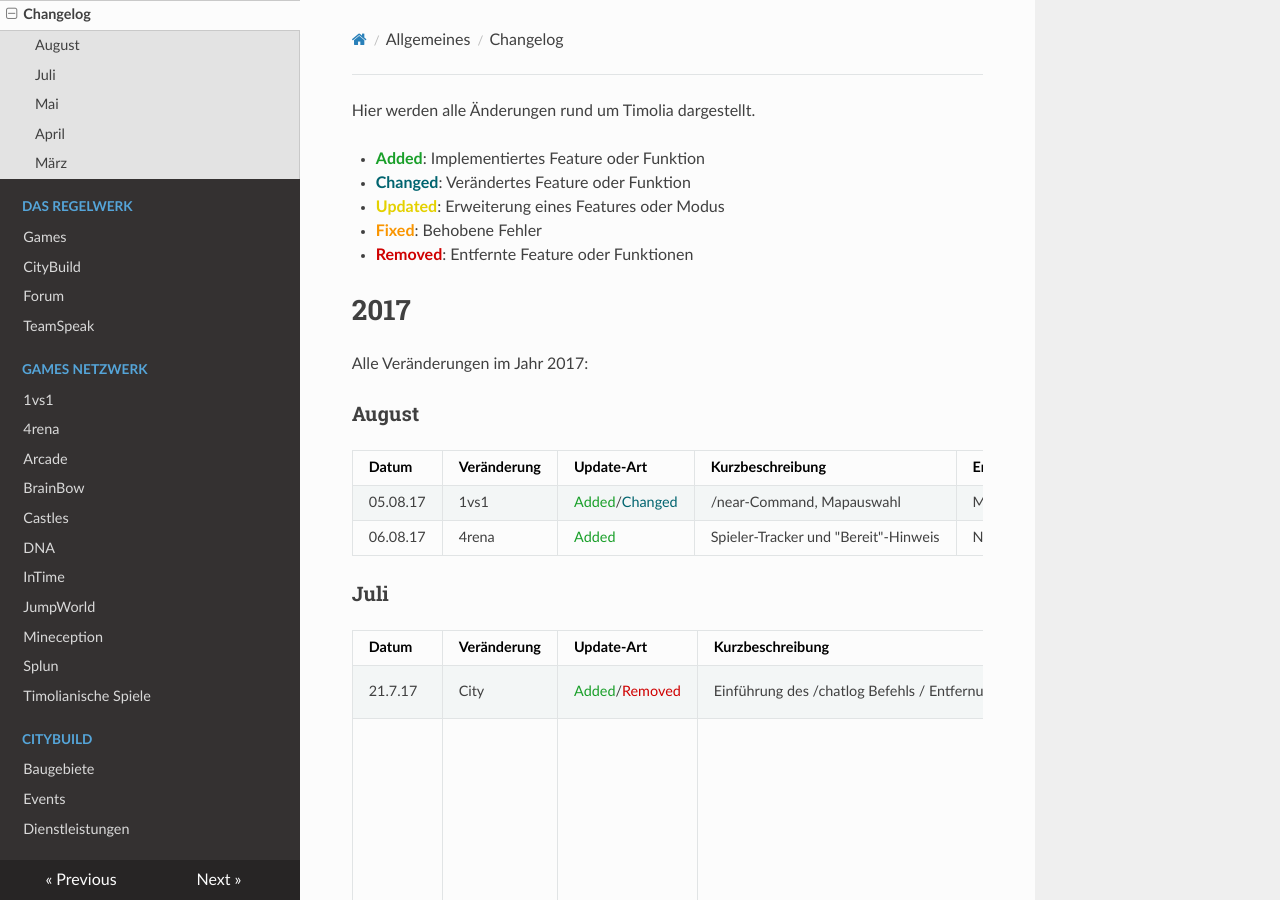
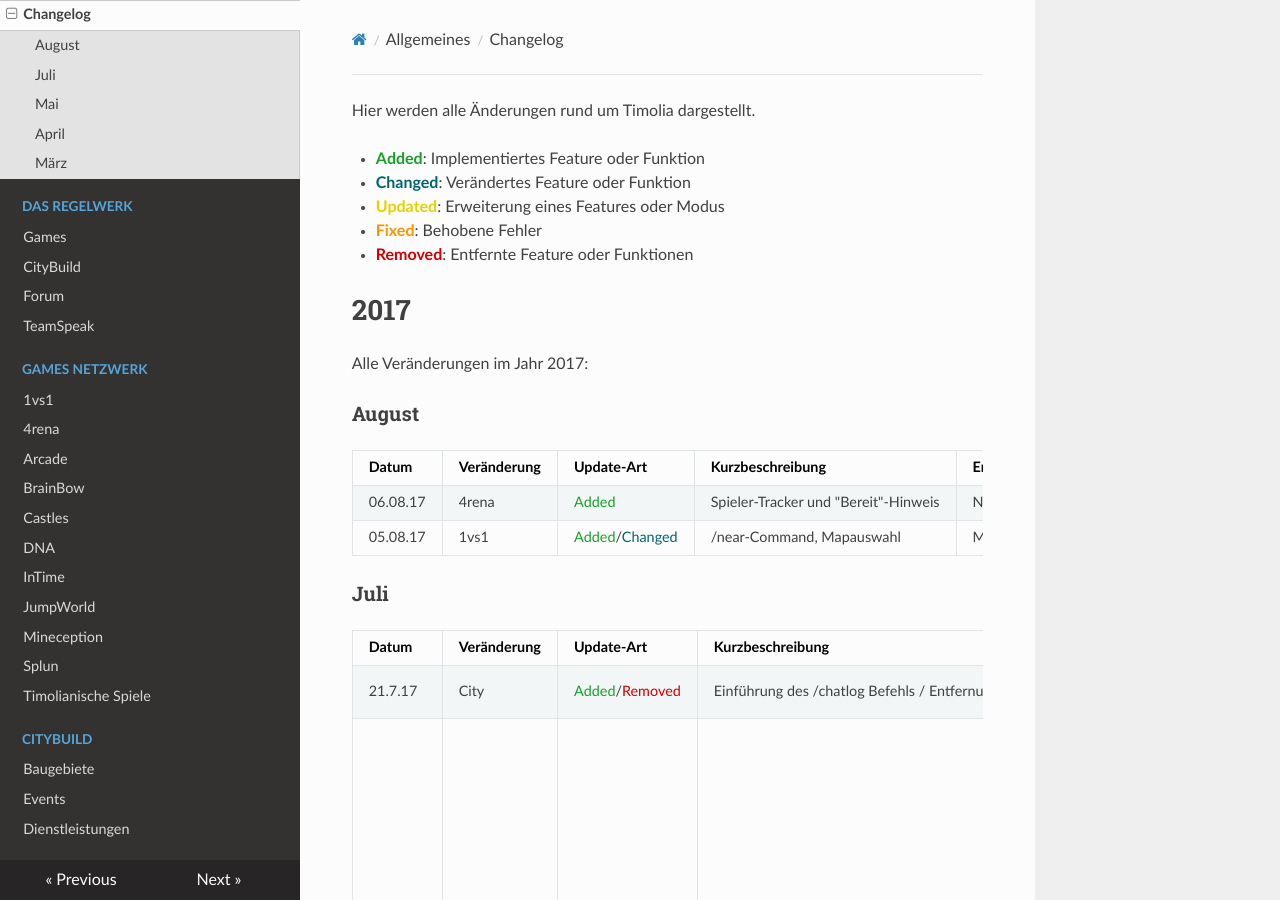
Before and after one commit to TimoliaDE/HowTo, an MkDocs documentation site: the page built from docs/changelog.md, in a window 1280 px wide and 900 px high. Built offline with MkDocs 1.6.1, drawn with Linux system fonts in a browser that asks for light colours; nearby versions of some CDN libraries; old or Windows-style settings are respelled for this version of MkDocs.

Commit message:
falsche Sortierung

```diff
--- a/docs/changelog.md
+++ b/docs/changelog.md
@@ -13,8 +13,8 @@ Alle Veränderungen im Jahr 2017:
 ###<strong>August</strong>
 | Datum | Veränderung | Update-Art | Kurzbeschreibung | Erklärung | Verantwortliche(r) |
 | ------ | ------ | ------ | ------ | ------ | ------ |
+| 06.08.17 | 4rena | <span style="color:#199F29">Added</span> | Spieler-Tracker und "Bereit"-Hinweis | Nach 15 Sekunden im Ausrüstungsraum erscheint Spielern, die den Knopf noch nicht gedrückt haben, eine Einblendung, dies zu tun, falls man sich fertig ausgerüstet hat. Zusätzlich bekommen verbleibende Spieler nach drei Minuten einen Kompass, der auf den sich am nächsten befindlichen Spieler zeigt. | Caelis |
 | 05.08.17 | 1vs1 | <span style="color:#199F29">Added</span>/<span style="color:#00646F">Changed</span>| /near-Command, Mapauswahl | Mit /near <Kit> [Name] ist es möglich, den Ranglistenausschnitt eines kompetetiven Kits samt Platzierung, Punkten und den zwei sich direkt vor und nach dem Spieler befindlichen Plätzen zu sehen. Zudem lässt sich unter /settings bei der Mapauswahl nach vorgefertigten Kategorien auswählen (Emerald) , sowie die Maps nach bestimmten Merkmalen sortieren (Diamant) | MCExpertDE |
-| 06.08.17 | 4rena | <span style="color:#199F29">Added</span> | Spieler-Tracker und "Bereit"-Hinweis | Nach 15 Sekunden im Ausrüstungsraum erscheint Spielern, die den Knopf noch nicht gedrückt haben, eine Einblendung, dies zu tun, falls man sich fertig ausgerüstet hat. Zusätzlich bekommen verbleibende Spieler nach drei Minuten einen Kompass, der auf den sich am nächsten befindlichen Spieler zeigt. | Caelis |
 
 ###<strong>Juli</strong>
 | Datum | Veränderung | Update-Art | Kurzbeschreibung | Erklärung | Verantwortliche(r) |
```
